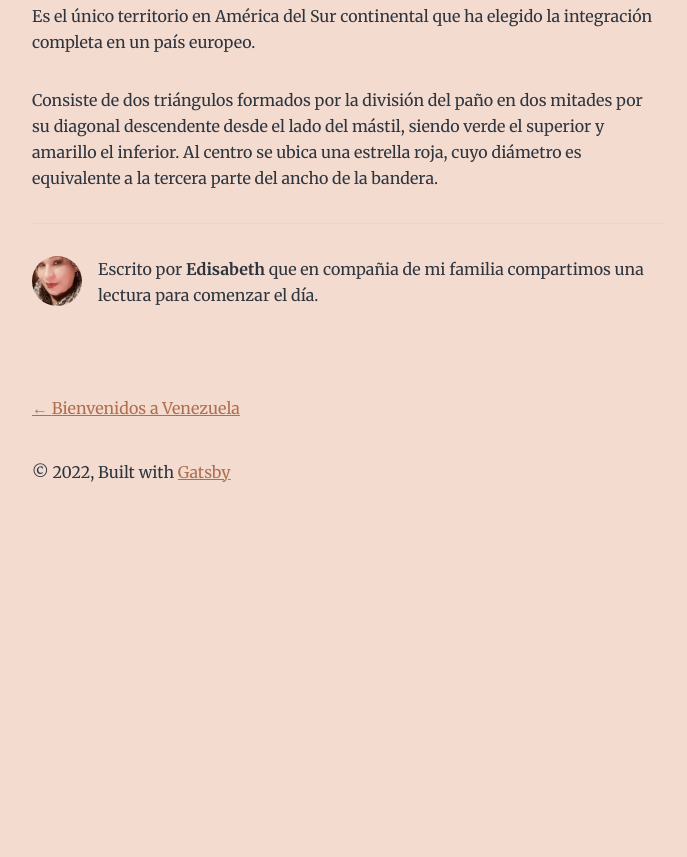
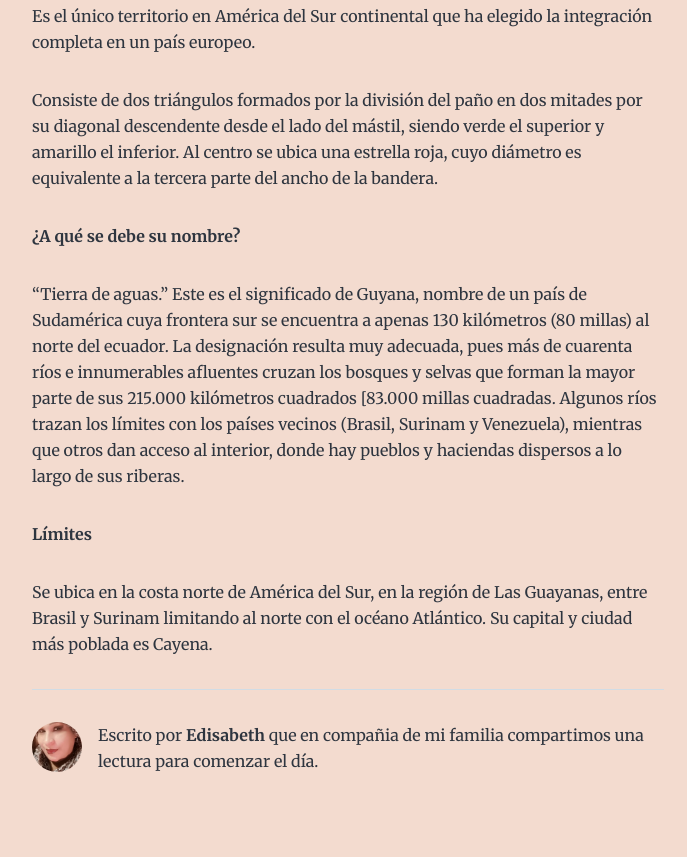
Before and after one commit to HSgz/ElRicondelSaber, a Gatsby site: page /2022-03-27-bienvenidos-a-la-guyana-francesa/ in a window 1280 px wide. Shown: the part 656-1513 px from the top of the page, without its empty margins (292-979 px from the left). Before the commit the page ends 1204 px from the top, so only its background shows below. Built offline with nearby package versions, Linux system fonts and the light colour scheme; Gatsby itself is replaced by a stand-in of ours.

Commit message:
Update Blog “2022-03-27-bienvenidos-a-la-guyana-francesa”

```diff
--- a/content/blog/2022-03-27-bienvenidos-a-la-guyana-francesa.md
+++ b/content/blog/2022-03-27-bienvenidos-a-la-guyana-francesa.md
@@ -4,10 +4,16 @@ title: Bienvenidos a la Guyana Francesa
 date: 2022-03-27T00:18:22.822Z
 description: Guyana Francesa, llamada también "Tierra de aguas"
 ---
-
-
 ![bandera de Guyana](../../src/images/guyana-francesa.png)
 
 Es el único territorio en América del Sur continental que ha elegido la integración completa en un país europeo.
 
 Consiste de dos triángulos formados por la división del paño en dos mitades por su diagonal descendente desde el lado del mástil, siendo verde el superior y amarillo el inferior. Al centro se ubica una estrella roja, cuyo diámetro es equivalente a la tercera parte del ancho de la bandera.
+
+**¿A qué se debe su nombre?**
+
+“Tierra de aguas.” Este es el significado de Guyana, nombre de un país de Sudamérica cuya frontera sur se encuentra a apenas 130 kilómetros (80 millas) al norte del ecuador. La designación resulta muy adecuada, pues más de cuarenta ríos e innumerables afluentes cruzan los bosques y selvas que forman la mayor parte de sus 215.000 kilómetros cuadrados [83.000 millas cuadradas. Algunos ríos trazan los límites con los países vecinos (Brasil, Surinam y Venezuela), mientras que otros dan acceso al interior, donde hay pueblos y haciendas dispersos a lo largo de sus riberas.
+
+**Límites**
+
+Se ubica en la costa norte de América del Sur, en la región de Las Guayanas, entre Brasil y Surinam limitando al norte con el océano Atlántico. Su capital y ciudad más poblada es Cayena.
```
